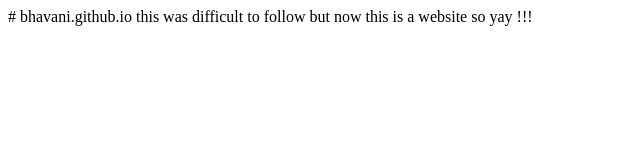
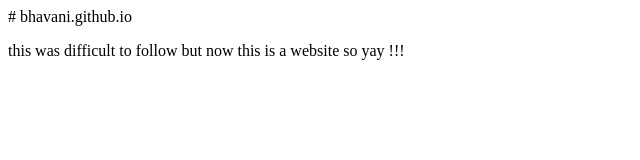
Before and after one commit to Bhavani103/bhavani.github.io, a plain HTML site: page index.html in a window 1280 px wide. Shown: the whole page, without its empty margins (0-640 px from the left). Drawn offline with Linux system fonts and the light colour scheme.

Commit message:
Update index.html

```diff
--- a/index.html
+++ b/index.html
@@ -7,7 +7,8 @@
 </head>
 
  <body>
-   this was difficult to follow but now this is a website so yay !!!
+  <p>
+   this was difficult to follow but now this is a website so yay !!! </p>
 </body>
 
 </html>
```
